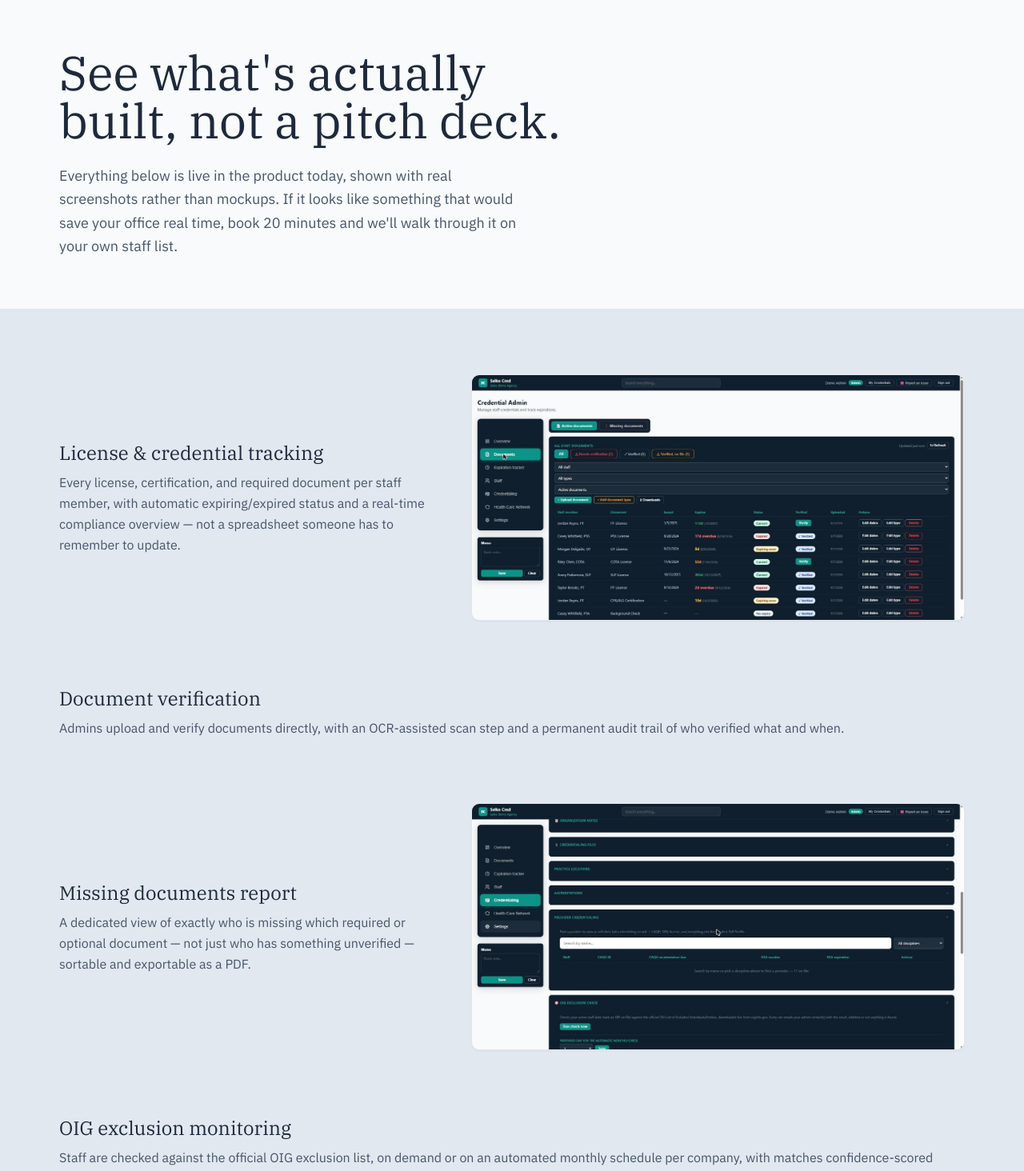
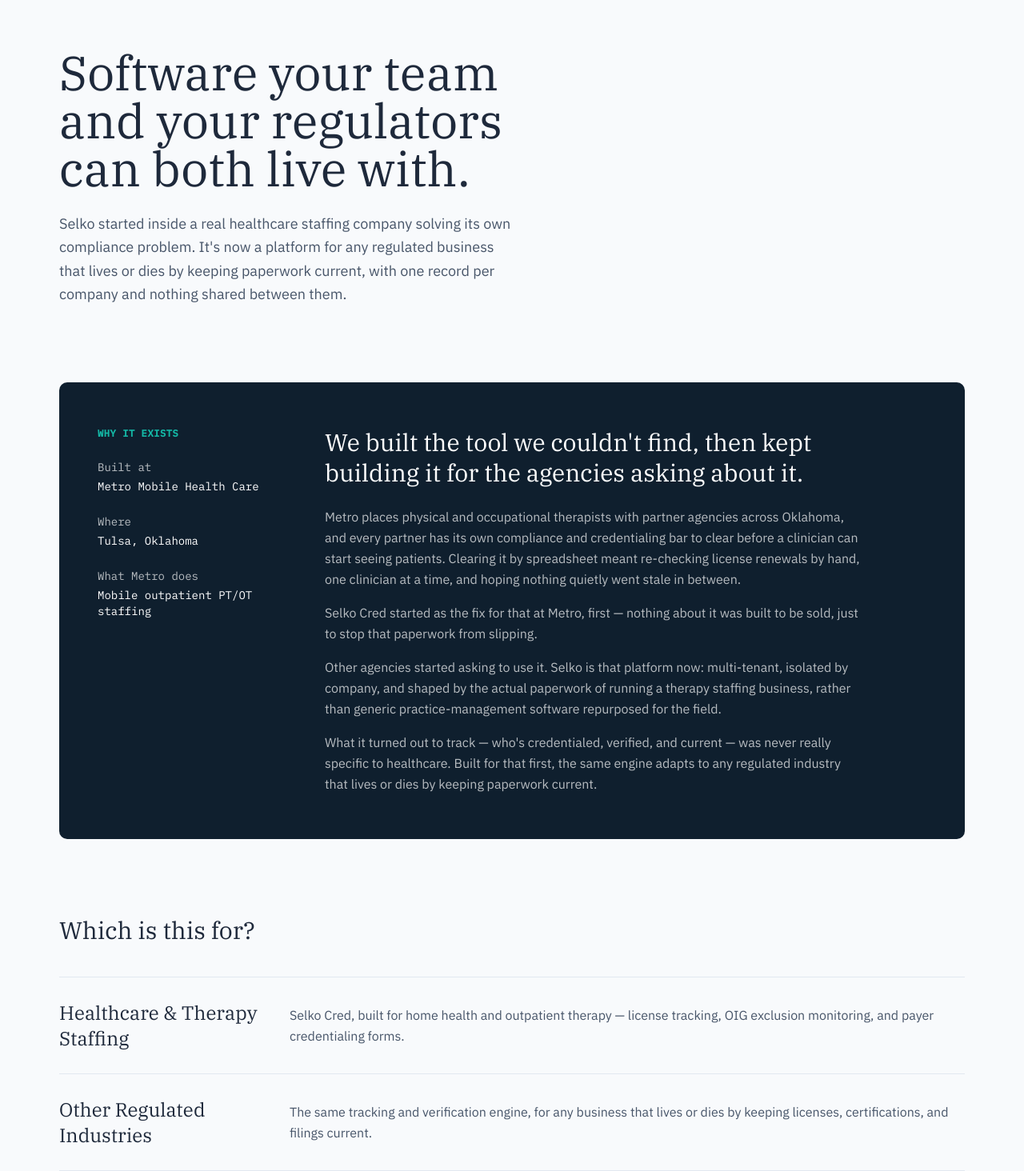
Before and after one commit to metromobilehc-beep/selko-site, a Next.js app: page / in a window 1280 px wide. Shown: the part 100-1564 px from the top of the page at 80% size. Built offline with nearby package versions, Linux system fonts and the light colour scheme.

Commit message:
Add files via upload

```diff
--- a/app/page.js
+++ b/app/page.js
@@ -1,150 +1,126 @@
 import Nav from '@/components/Nav';
 import Footer from '@/components/Footer';
-import Image from 'next/image';
+import Stamp from '@/components/Stamp';
+import Link from 'next/link';
 
-export const metadata = {
-  title: 'See Selko Cred in Action',
-  description:
-    'A look at what Selko Cred actually does — license and credential tracking, document verification, OIG exclusion monitoring, and payer form generation — plus how to book time to talk through it.',
-};
-
-// Real Google Calendar booking link for Selko Cred demo calls.
-const BOOKING_URL = 'https://calendar.app.google/p4K43ihvuULDPM4aA';
-
-// Real, currently-built Cred features — keep this in sync with what's
-// actually shipped rather than the roadmap. Each one should be
-// something a prospect could see live in a demo call, not aspirational.
-// A screenshot is attached where one exists; the rest stay text-only
-// rather than faked, since a placeholder image would undercut the
-// whole point of this page.
-const features = [
+const paths = [
   {
-    title: 'License & credential tracking',
-    desc: 'Every license, certification, and required document per staff member, with automatic expiring/expired status and a real-time compliance overview — not a spreadsheet someone has to remember to update.',
-    screenshot: {
-      src: '/screenshots/documents.jpg',
-      alt: "Selko Cred's document tracking table, showing license status, verification, and expiration dates for a staff roster",
-    },
+    name: 'Healthcare & Therapy Staffing',
+    desc: 'Selko Cred, built for home health and outpatient therapy — license tracking, OIG exclusion monitoring, and payer credentialing forms.',
+    href: '/healthcare',
   },
   {
-    title: 'Document verification',
-    desc: 'Admins upload and verify documents directly, with an OCR-assisted scan step and a permanent audit trail of who verified what and when.',
-  },
-  {
-    title: 'Missing documents report',
-    desc: 'A dedicated view of exactly who is missing which required or optional document — not just who has something unverified — sortable and exportable as a PDF.',
-    screenshot: {
-      src: '/screenshots/overview.jpg',
-      alt: 'Selko Cred overview dashboard showing credentialing stats and a needs-attention list of missing items per staff member',
-    },
-  },
-  {
-    title: 'OIG exclusion monitoring',
-    desc: 'Staff are checked against the official OIG exclusion list, on demand or on an automated monthly schedule per company, with matches confidence-scored (NPI-confirmed vs. name-only) so a coincidental name match on a common name never reads as a real hit.',
-  },
-  {
-    title: 'NPI lookup & verification',
-    desc: 'Look up and verify individual NPIs directly against the public NPPES registry from inside a staff record.',
-  },
-  {
-    title: 'Payer credentialing form generation',
-    desc: 'Upload a blank fillable payer enrollment PDF once, map its fields to staff and company data, and generate a filled form per provider going forward — no more retyping the same information into every payer\'s paperwork.',
+    name: 'Other Regulated Industries',
+    desc: 'The same tracking and verification engine, for any business that lives or dies by keeping licenses, certifications, and filings current.',
+    href: '/other-industries',
   },
 ];
 
-export default function DemoPage() {
+export default function Home() {
   return (
     <>
       <Nav />
       <main>
-        {/* Hero — no repeated Stamp icon here; this page's identity is
-            the real screenshots below, not a borrowed signature motif
-            from the other pages. */}
-        <section className="max-w-content mx-auto px-6 pt-20 pb-16">
-          <h1 className="font-display text-5xl md:text-6xl leading-[1.05] text-balance max-w-2xl">
-            See what's actually built, not a pitch deck.
-          </h1>
-          <p className="mt-6 text-lg text-ink-soft max-w-xl leading-relaxed">
-            Everything below is live in the product today, shown with real
-            screenshots rather than mockups. If it looks like something
-            that would save your office real time, book 20 minutes and
-            we'll walk through it on your own staff list.
-          </p>
-        </section>
-
-        {/* Feature list — ledger rows, matching the roster convention
-            used on the healthcare/other-industries pages, with a real
-            screenshot attached wherever one exists. */}
-        <section className="bg-paper-alt border-y border-line">
-          <div className="max-w-content mx-auto px-6 py-20">
-            <ul className="border-t border-line">
-              {features.map((f) => (
-                <li key={f.title} className="border-b border-line py-10 first:pt-0">
-                  <div className={f.screenshot ? 'grid md:grid-cols-[1fr_1.3fr] gap-10 items-center' : ''}>
-                    <div>
-                      <h2 className="font-display text-2xl mb-2 text-balance">
-                        {f.title}
-                      </h2>
-                      <p className="text-ink-soft leading-relaxed">{f.desc}</p>
-                    </div>
-                    {f.screenshot ? (
-                      <div className="rounded-[10px] overflow-hidden border border-line shadow-sm">
-                        <Image
-                          src={f.screenshot.src}
-                          alt={f.screenshot.alt}
-                          width={1568}
-                          height={781}
-                          className="w-full h-auto block"
-                        />
-                      </div>
-                    ) : null}
-                  </div>
-                </li>
-              ))}
-            </ul>
+        {/* Hero */}
+        <section className="max-w-content mx-auto px-6 pt-20 pb-24 grid md:grid-cols-[1fr_auto] gap-16 items-center">
+          <div>
+            <h1 className="font-display text-5xl md:text-6xl leading-[1.08] text-balance max-w-2xl">
+              Software your team and your regulators can both live with.
+            </h1>
+            <p className="mt-6 text-lg text-ink-soft max-w-xl leading-relaxed">
+              Selko started inside a real healthcare staffing company
+              solving its own compliance problem. It's now a platform for
+              any regulated business that lives or dies by keeping
+              paperwork current, with one record per company and nothing
+              shared between them.
+            </p>
+          </div>
+          <div className="hidden md:flex justify-center">
+            <Stamp label="Selko" size={172} />
           </div>
         </section>
 
-        {/*
-          Video walkthrough slot — intentionally left out until a real
-          video exists. Drop an embed back in here later, e.g.:
-
-          <section className="max-w-content mx-auto px-6 py-20">
-            <div className="aspect-video w-full rounded-lg overflow-hidden border border-line">
-              <iframe
-                className="w-full h-full"
-                src="https://www.youtube.com/embed/VIDEO_ID"
-                title="Selko Cred walkthrough"
-                allowFullScreen
-              />
-            </div>
-          </section>
-        */}
-
-        {/* Booking CTA — same dark-panel convention used site-wide, but
-            without the Stamp, so this page doesn't just repeat home's
-            signature move a second time. */}
-        <section className="max-w-content mx-auto px-6 py-24">
-          <div className="bg-ink rounded-[10px] px-8 py-10 md:px-12 md:py-14">
-            <h2 className="font-display text-3xl md:text-4xl leading-tight text-balance max-w-lg text-white">
-              Book a walkthrough
-            </h2>
-            <p className="mt-4 text-white/70 max-w-md">
-              20 minutes, no slides — we'll show you Cred against a real
-              staff roster and answer whatever's actually holding your
-              credentialing process back.
-            </p>
-            <div className="mt-8">
-              <a
-                href={BOOKING_URL}
-                target="_blank"
-                rel="noopener noreferrer"
-                className="font-mono text-xs uppercase tracking-widest bg-gold text-ink rounded-full px-6 py-3 hover:bg-teal-l hover:text-ink transition-colors inline-block"
-              >
-                Book a demo
-              </a>
+        {/* Origin — the full story lives here once; the vertical pages
+            link back to it rather than repeating it. Same dark-panel
+            convention as the app itself uses for every section. */}
+        <section className="max-w-content mx-auto px-6">
+          <div className="bg-ink rounded-[10px] px-8 py-10 md:px-12 md:py-14 grid md:grid-cols-[220px_1fr] gap-10 md:gap-16">
+            <dl className="space-y-6 font-mono text-sm text-white/70 h-fit md:sticky md:top-10">
+              <p className="text-teal-l text-xs uppercase tracking-[.05em] font-semibold mb-2">Why it exists</p>
+              <div>
+                <dt>Built at</dt>
+                <dd className="mt-1 text-white">Metro Mobile Health Care</dd>
+              </div>
+              <div>
+                <dt>Where</dt>
+                <dd className="mt-1 text-white">Tulsa, Oklahoma</dd>
+              </div>
+              <div>
+                <dt>What Metro does</dt>
+                <dd className="mt-1 text-white">Mobile outpatient PT/OT staffing</dd>
+              </div>
+            </dl>
+            <div>
+              <h2 className="font-display text-3xl leading-tight text-balance mb-6 text-white">
+                We built the tool we couldn't find, then kept building it
+                for the agencies asking about it.
+              </h2>
+              <div className="text-white/70 space-y-4 max-w-2xl leading-relaxed">
+                <p>
+                  Metro places physical and occupational therapists with
+                  partner agencies across Oklahoma, and every partner has its
+                  own compliance and credentialing bar to clear before a
+                  clinician can start seeing patients. Clearing it by
+                  spreadsheet meant re-checking license renewals by hand, one
+                  clinician at a time, and hoping nothing quietly went stale
+                  in between.
+                </p>
+                <p>
+                  Selko Cred started as the fix for that at Metro, first —
+                  nothing about it was built to be sold, just to stop that
+                  paperwork from slipping.
+                </p>
+                <p>
+                  Other agencies started asking to use it. Selko is that
+                  platform now: multi-tenant, isolated by company, and
+                  shaped by the actual paperwork of running a therapy
+                  staffing business, rather than generic practice-management
+                  software repurposed for the field.
+                </p>
+                <p>
+                  What it turned out to track — who's credentialed,
+                  verified, and current — was never really specific to
+                  healthcare. Built for that first, the same engine adapts
+                  to any regulated industry that lives or dies by keeping
+                  paperwork current.
+                </p>
+              </div>
             </div>
           </div>
+        </section>
+
+        {/* Fork — the actual job of this page: get someone to the
+            landing page written for them, rather than one generic pitch
+            trying to speak to both audiences at once. */}
+        <section className="max-w-content mx-auto px-6 py-24">
+          <h2 className="font-display text-3xl mb-10 text-balance max-w-xl">
+            Which is this for?
+          </h2>
+          <ul className="border-t border-line">
+            {paths.map((p) => (
+              <li key={p.name} className="border-b border-line">
+                <Link
+                  href={p.href}
+                  className="flex flex-col sm:flex-row sm:items-baseline gap-3 sm:gap-8 py-7 group hover:bg-paper-alt transition-colors -mx-6 px-6"
+                >
+                  <span className="font-display text-2xl w-64 shrink-0">
+                    {p.name}
+                  </span>
+                  <span className="text-ink-soft flex-1 leading-relaxed">{p.desc}</span>
+                </Link>
+              </li>
+            ))}
+          </ul>
         </section>
       </main>
       <Footer />
```
